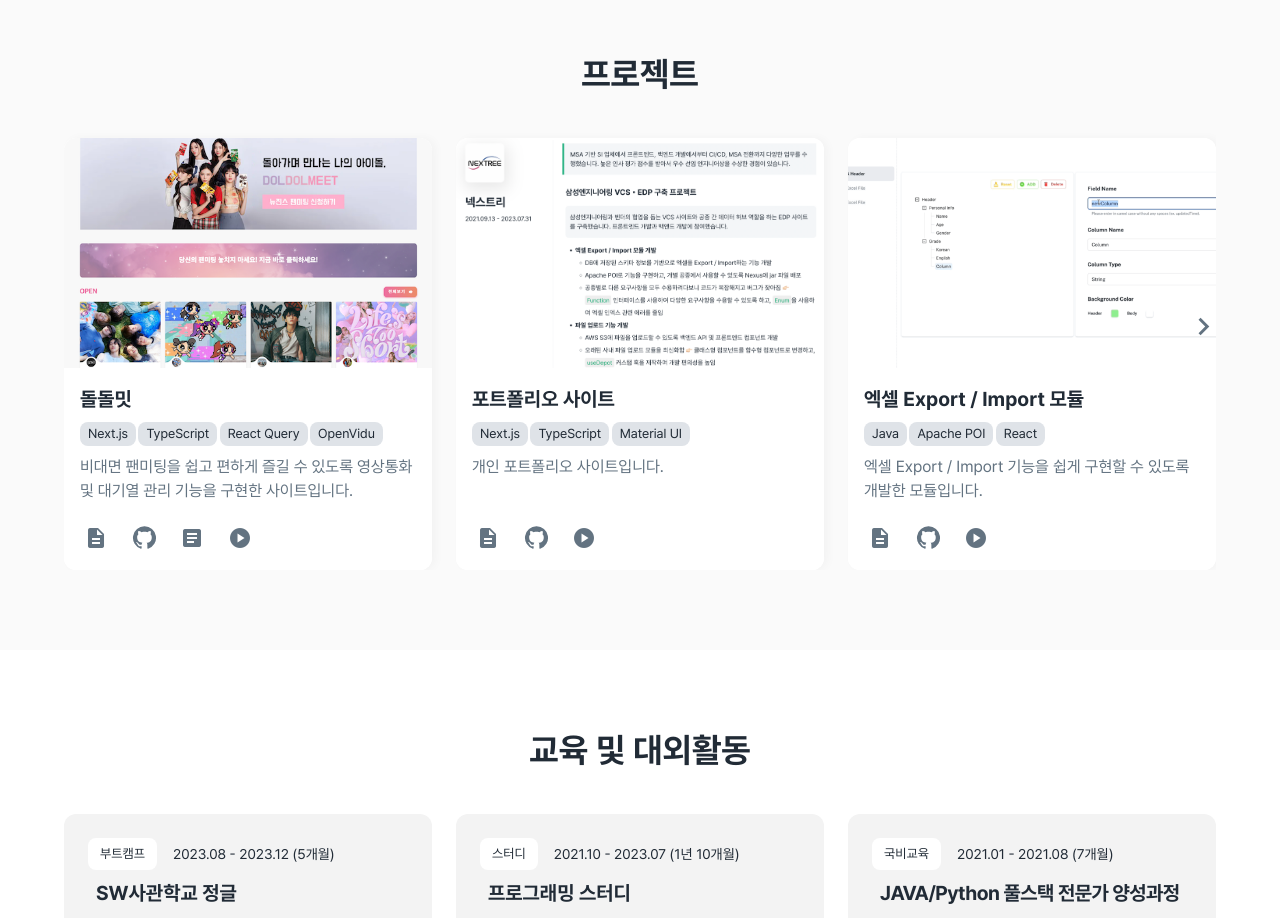
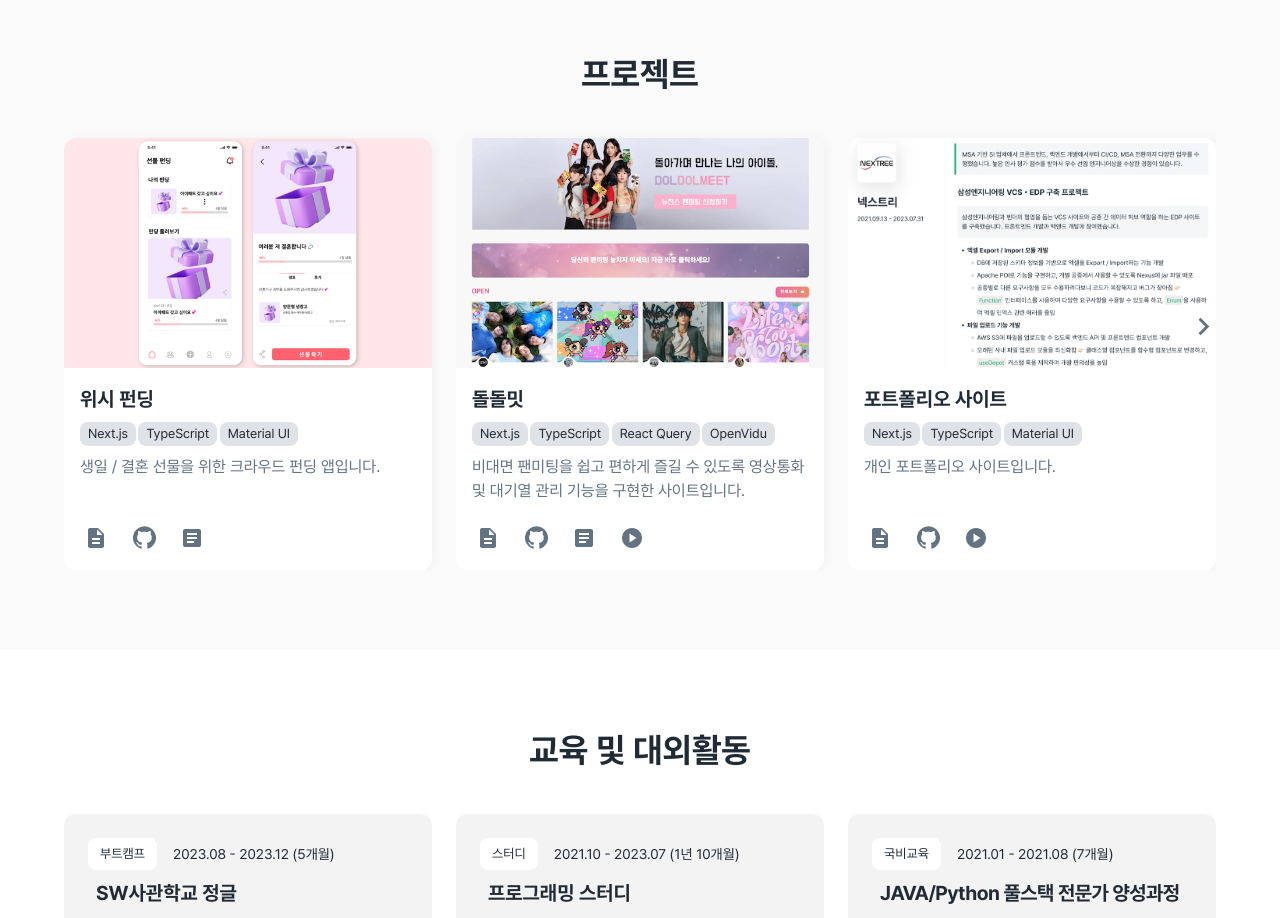
Before and after one commit to YoungeuiHong/portfolio, a Next.js app: page / in a window 1280 px wide. Shown: the part 3140-4058 px from the top of the page. Built offline with nearby package versions, Linux system fonts and the light colour scheme.

Commit message:
:bento: Chore: 위시 펀딩 관련 자료 추가

```diff
--- a/src/data/project.ts
+++ b/src/data/project.ts
@@ -14,6 +14,47 @@ export interface Project {
 }
 
 export const PROJECTS: Project[] = [
+  {
+    id: "5",
+    title: "위시 펀딩",
+    thumbnail: "/assets/image/project/thumbnail/wish-funding.png",
+    mainTechStack: ["Next.js", "TypeScript", "Material UI"],
+    allTechStack: [
+      {
+        name: "Next.js",
+        value: "/assets/icon/nextjs.png",
+      },
+      {
+        name: "TypeScript",
+        value: "/assets/icon/typescript.png",
+      },
+      {
+        name: "Material UI",
+        value: "/assets/icon/mui.png",
+      },
+    ],
+    description: "생일 / 결혼 선물을 위한 크라우드 펀딩 앱입니다.",
+    links: [
+      {
+        icon: "description",
+        tooltip: "상세 설명",
+        href: "/project/5",
+        internal: true,
+      },
+      {
+        icon: "github",
+        tooltip: "GitHub",
+        href: "https://github.com/coding-jjun/wishlist_funding_frontend",
+      },
+      {
+        icon: "article",
+        tooltip: "관련 포스팅",
+        href: "https://velog.io/@youngeui_hong/series/Wish-Funding",
+      },
+    ],
+    detailTitle: "위시 펀딩 (진행 중)",
+    mdFilePath: "/assets/markdown/wish-funding.md",
+  },
   {
     id: "1",
     title: "돌돌밋",
```
Also changed, not shown: public/assets/markdown/wish-funding.md (added, +12 -0 lines), public/assets/image/project/thumbnail/wish-funding.png (added).
